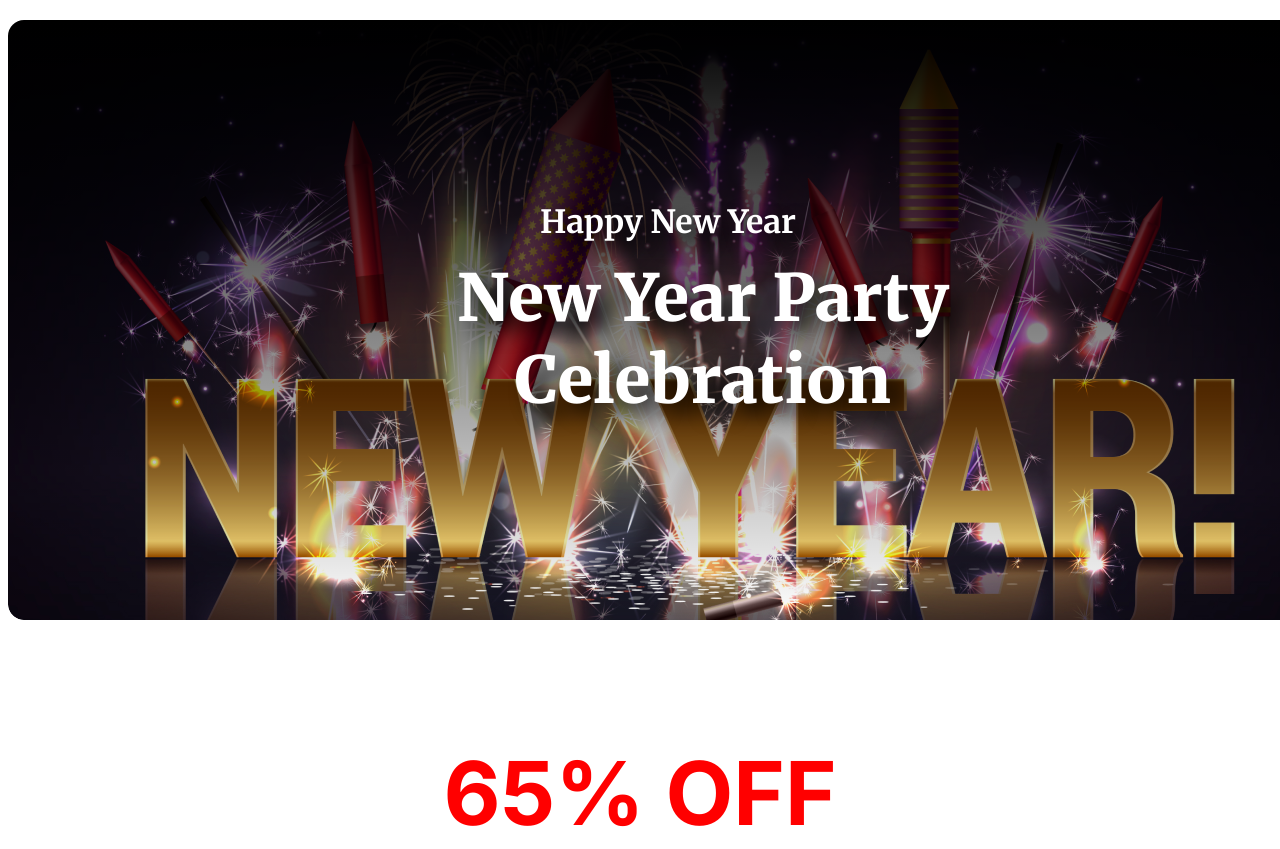
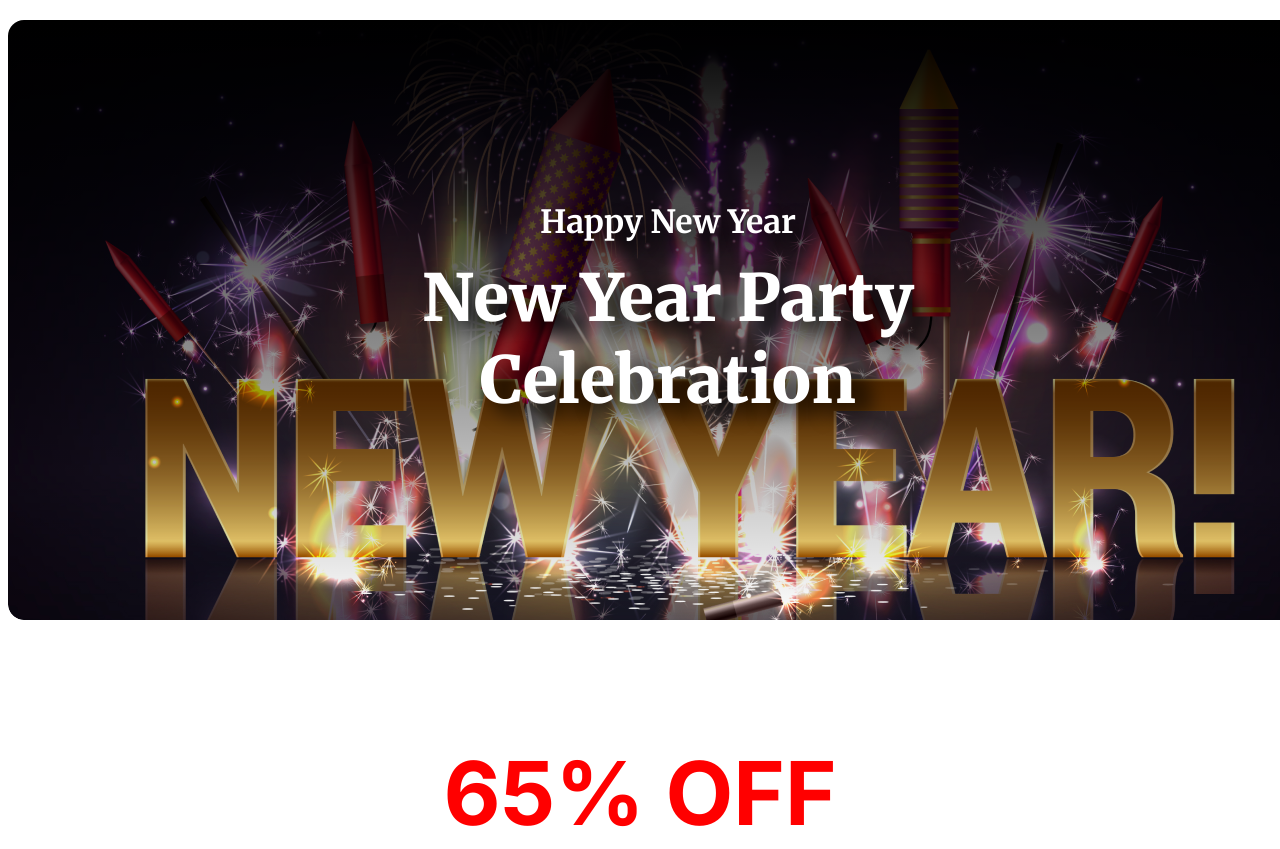
Before and after one commit to mehediibnjakir/B9A1-New-Year-Mehedi, a plain HTML site: page index.html in a window 1280 px wide. Shown: the top 849 px of the page. Drawn offline with Linux system fonts and the light colour scheme.

Commit message:
style change commit

```diff
--- a/style/index.css
+++ b/style/index.css
@@ -35,9 +35,6 @@ font-family: 'Merriweather', serif; */
     font-size: 32px;
     font-weight: 340px;
     margin-bottom: 15px;
-    /* line-height: normal; */
-    /* margin-top: 180px; */
-    /* padding-bottom: 16px; */
 }
 
 .banner-text-big {
@@ -47,7 +44,6 @@ font-family: 'Merriweather', serif; */
     width: 100%;
     font-weight: 900;
     margin-top: 0px;
-    padding-left: 35px;
 }
 
 /*section 01: style for 65% Discount   */
```
